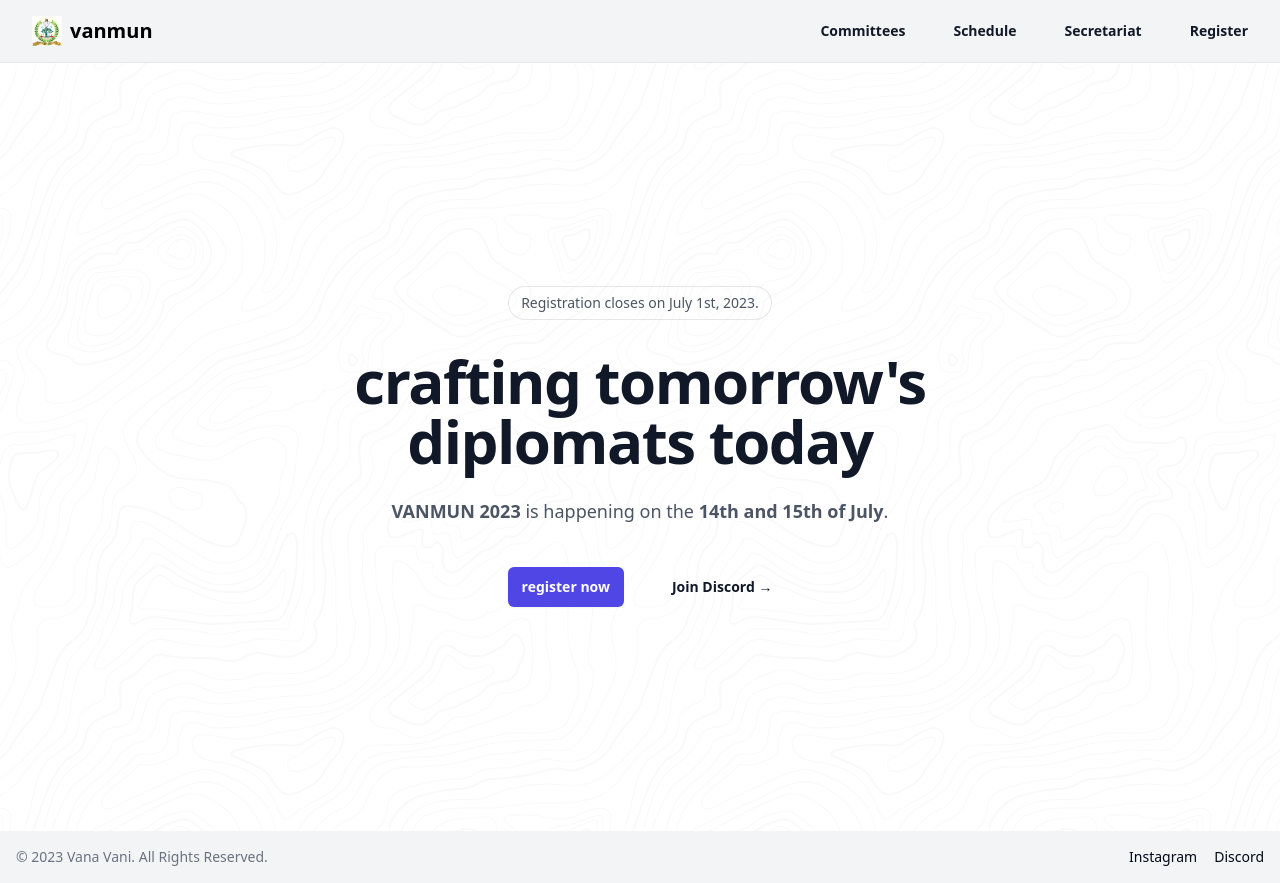
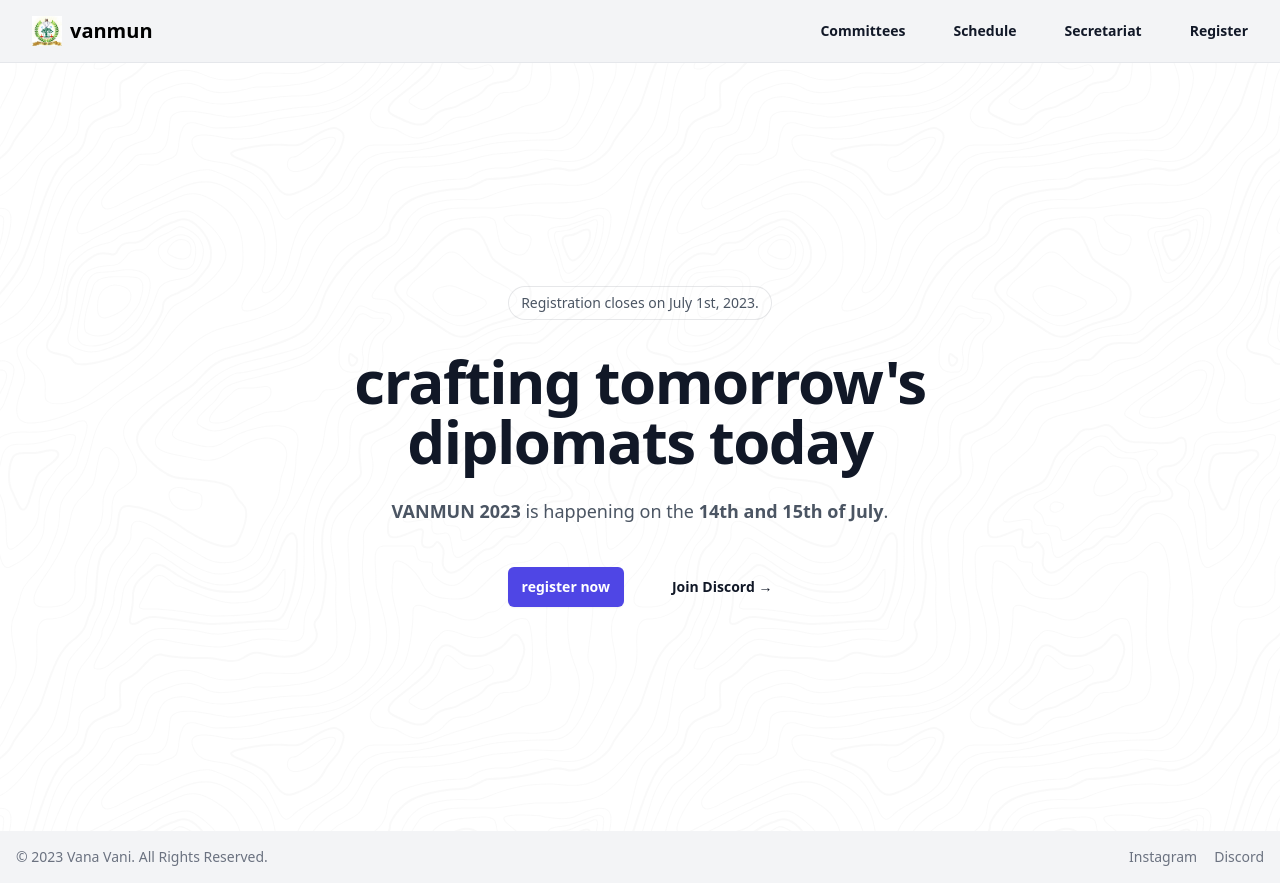
Before and after one commit to aryaniyaps/vanmun, a Next.js app: page / in a window 1280 px wide. Built offline with nearby package versions, Linux system fonts and the light colour scheme.

Commit message:
make footer color even

```diff
--- a/components/footer.tsx
+++ b/components/footer.tsx
@@ -4,8 +4,8 @@ import { Separator } from "./ui/separator";
 export function Footer() {
   return (
     <footer className="min-w-full bg-gray-100">
-      <div className="text-sm w-full mx-auto max-w-full lg:max-w-7xl p-4 flex justify-center items-center flex-col sm:flex-row md:items-center sm:justify-between">
-        <span className="text-gray-500 sm:text-center dark:text-gray-400">
+      <div className="text-gray-500  dark:text-gray-400 text-sm w-full mx-auto max-w-full lg:max-w-7xl p-4 flex justify-center items-center flex-col gap-1 sm:flex-row md:items-center sm:justify-between">
+        <span className=" sm:text-center ">
           © 2023{" "}
           <a href="https://vanavani.iitm.ac.in/" className="hover:underline">
             Vana Vani
```
